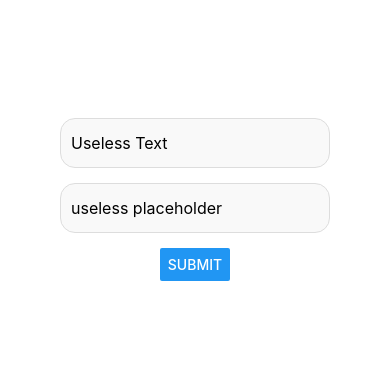
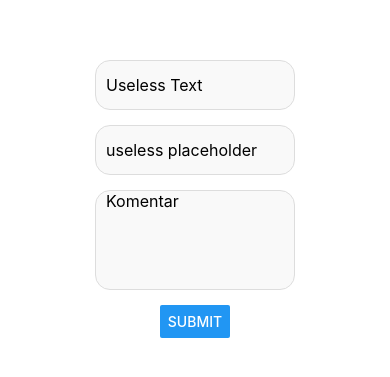
Before and after one commit to nadindakalila/mobile-walled, a React Native app: screen / in a window 390 px wide. Shown: the part 223-600 px from the top of the page. Built offline with nearby package versions, Linux system fonts and the light colour scheme.

Commit message:
multi line

```diff
--- a/components/Form.js
+++ b/components/Form.js
@@ -1,4 +1,4 @@
-import { StyleSheet, SafeAreaView, TextInput, Button, Text } from 'react-native';
+import { StyleSheet, SafeAreaView, TextInput, Button, CheckBox } from 'react-native';
 import React, {useState} from 'react';
 
 export default function Form() {
@@ -19,7 +19,16 @@ export default function Form() {
           placeholder="useless placeholder" // Menampilkan teks sementara yang memberi petunjuk kepada pengguna tentang input yang diharapkan
           keyboardType="numeric" // Untuk menentukan tipe keyboard.
           secureTextEntry // Digunakan untuk menyembunyikan input (misalnya untuk password)
+          autoCorrect={false} // Untuk menonaktifkan koreksi otomatis
+          autoCapitalize="none" // Untuk menonaktifkan kapitalisasi otomatis
         />
+        <TextInput
+        style={[styles.input, styles.multiline]}
+        placeholder='Komentar'
+        multiline // Untuk mengaktifkan multiline
+        numberOfLines={4} // Menentukan jumlah baris yang ditampilkan
+        >
+        </TextInput>
         <Button title="Submit" />
       </SafeAreaView>
   );
@@ -34,7 +43,7 @@ const styles = StyleSheet.create({
     padding: 20,
   },
   input: {
-    width: '100%',
+    width: 200,
     height: 50,
     borderColor: '#ddd',
     borderWidth: 1,
@@ -47,5 +56,8 @@ const styles = StyleSheet.create({
   errorText: {
     color: 'red',
     marginBottom: 10,
-  }
+  },
+  multiline: {
+    height: 100,
+  },
 });
```
